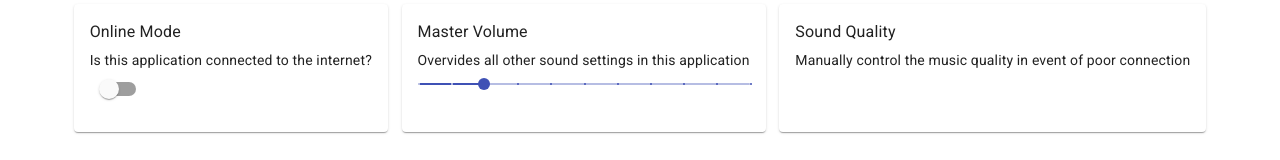
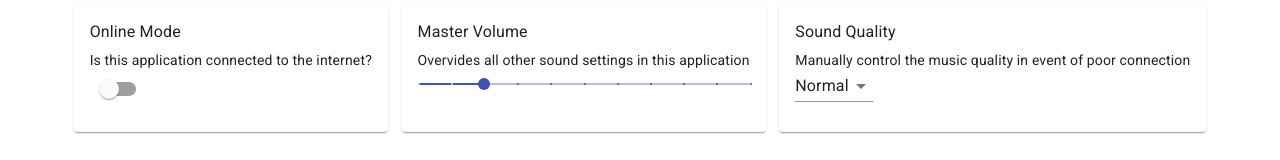
Before and after one commit to crashdaddy/appMusic, a React (Create React App) app: page / in a window 1280 px wide. Both pictures are taken after a click on the button "LOGIN". Shown: the part 120-280 px from the top of the page. Built offline with nearby package versions, Linux system fonts and the light colour scheme.

Commit message:
Added quality selector

```diff
--- a/src/App.js
+++ b/src/App.js
@@ -12,6 +12,7 @@ class App extends Component {
       volume: 20,
       loggedIn: false,
       online: false,
+      quality: 2
     };
   }
 
@@ -21,18 +22,24 @@ class App extends Component {
     })
   }
 
+  setQuality = (newQuality) => {
+    this.setState({
+      quality: newQuality
+    })
+    console.log(newQuality)
+  }
+
   changeVolume=(newVolume) => {
     this.setState({
       volume: newVolume
     })
-    console.log(newVolume);
   }
 
   render() {
   return (
     <div>
       <NavBar login={this.login} online={this.state.online} />
-      {this.state.loggedIn ? <Dashboard volume={this.state.volume} changeVolume={this.changeVolume} /> : (
+      {this.state.loggedIn ? <Dashboard volume={this.state.volume} changeVolume={this.changeVolume} setQuality={this.setQuality} quality={this.state.quality}/> : (
         <div>Login</div>
      )}
     </div>
--- a/src/components/Dashboard.js
+++ b/src/components/Dashboard.js
@@ -4,6 +4,7 @@ import CardContent from '@material-ui/core/CardContent';
 import Typography from '@material-ui/core/Typography';
 import OnlineSwitch from './OnlineSwitch';
 import VolumeSlider from './VolumeSlider'
+import QualitySelector from './QualitySelector'
 
 
 class OutlinedCard extends Component {
@@ -20,6 +21,7 @@ class OutlinedCard extends Component {
           </Typography>
         {this.props.displayControl==="OnlineSwitch" ? <OnlineSwitch/> : ""}
         {this.props.displayControl==="VolumeSlider" ? <VolumeSlider changeVolume={this.props.changeVolume}/> : ""}
+        {this.props.displayControl==="QualitySelector" ? <QualitySelector setQuality={this.props.setQuality} quality={this.props.quality}/> : ""}
         </CardContent>
       </Card>
     );
@@ -33,7 +35,7 @@ class Dashboard extends Component {
             <div style={{display: "flex", justifyContent: "space-evenly", maxWidth: "1200px", margin: "0 auto", padding: "60px"}}>
                 <OutlinedCard displayControl="OnlineSwitch" title="Online Mode" description="Is this application connected to the internet?"/>
                 <OutlinedCard displayControl="VolumeSlider" title="Master Volume" description="Overvides all other sound settings in this application" changeVolume={this.props.changeVolume}/>
-                <OutlinedCard title="Sound Quality" description="Manually control the music quality in event of poor connection"/>
+                <OutlinedCard displayControl="QualitySelector" title="Sound Quality" description="Manually control the music quality in event of poor connection" setQuality={this.props.setQuality} quality={this.props.quality}/>
             </div>
         )
 
--- /dev/null
+++ b/src/components/QualitySelector.js
@@ -0,0 +1,32 @@
+import React, { Component } from 'react';
+import FormControl from '@material-ui/core/FormControl';
+import MenuItem from '@material-ui/core/MenuItem';
+import Select from '@material-ui/core/Select';
+
+class QualitySelector extends Component {
+
+    handleChange = (event) => {
+        this.props.setQuality(event.target.value);
+    };
+
+    render() {
+        return (
+            <div>
+                <FormControl>
+                    <Select
+                        id="demo-simple-select"
+                        value={this.props.quality}
+                        defaultValue={2}
+                        onChange={this.handleChange}
+                    >
+                        <MenuItem value={1}>Low</MenuItem>
+                        <MenuItem value={2}>Normal</MenuItem>
+                        <MenuItem value={3}>High</MenuItem>
+                    </Select>
+                </FormControl>
+            </div>
+        );
+    }
+}
+
+export default QualitySelector
```
